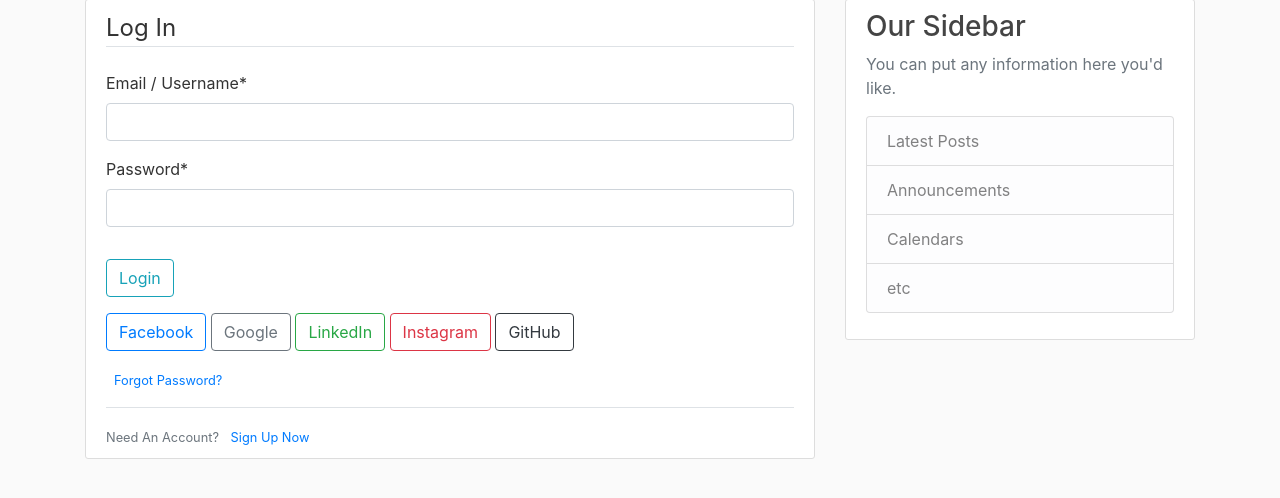
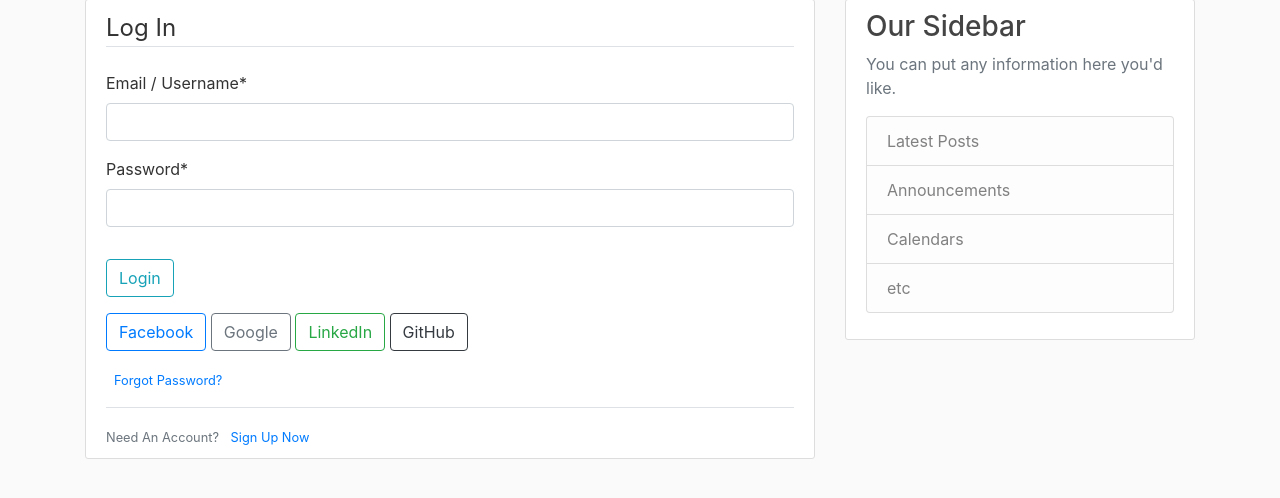
Before and after one commit to viral-inexure/django_blog, a Django app: page /login/ in a window 1280 px wide. Shown: the part 81-579 px from the top of the page. Run offline with Django 3.2, Linux system fonts and the light colour scheme; some libraries are stand-ins or nearby versions.

Commit message:
my project

```diff
--- a/django_project/settings.py
+++ b/django_project/settings.py
@@ -36,7 +36,6 @@ INSTALLED_APPS = [
     "allauth.socialaccount.providers.facebook", # new
     "allauth.socialaccount.providers.google", # new
     'allauth.socialaccount.providers.linkedin_oauth2',
-    'allauth.socialaccount.providers.instagram',
 ]
 
 MIDDLEWARE = [
@@ -121,6 +120,8 @@ USE_TZ = True
 
 # Static files (CSS, JavaScript, Images)
 # https://docs.djangoproject.com/en/2.1/howto/static-files/
+
+
 STATIC_ROOT = os.path.join(BASE_DIR, 'staticfiles')
 STATIC_URL = '/static/'
 
@@ -153,6 +154,7 @@ ACCOUNT_EMAIL_VERIFICATION = "none"
 # LOGIN_REDIRECT_URL = "home"
 ACCOUNT_LOGOUT_ON_GET = True
 
+
 SOCIALACCOUNT_PROVIDERS = {
     'linkedin': {
         'SCOPE': [
--- a/users/templates/users/login.html
+++ b/users/templates/users/login.html
@@ -19,8 +19,6 @@
                     </a>
                     <a type="button" class="btn btn-outline-success" href="{% provider_login_url 'linkedin_oauth2' %}">LinkedIn
                     </a>
-                    <a type="button" class="btn btn-outline-danger" href="{% provider_login_url 'instagram' %}">
-                        Instagram</a>
                     <a type="button" class="btn btn-outline-dark" href="{% provider_login_url 'github' %}">GitHub</a>
                 </div>
                 <small class="text-muted ml-2">
```
